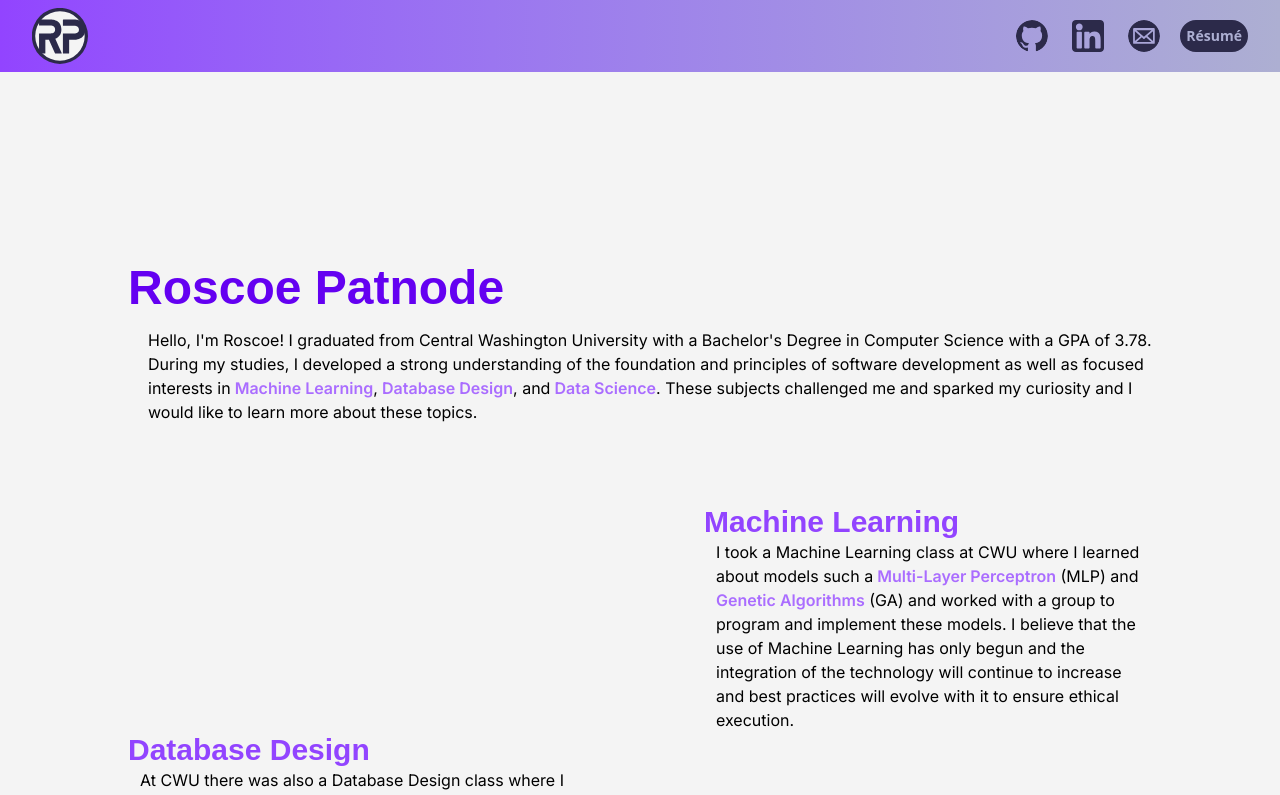
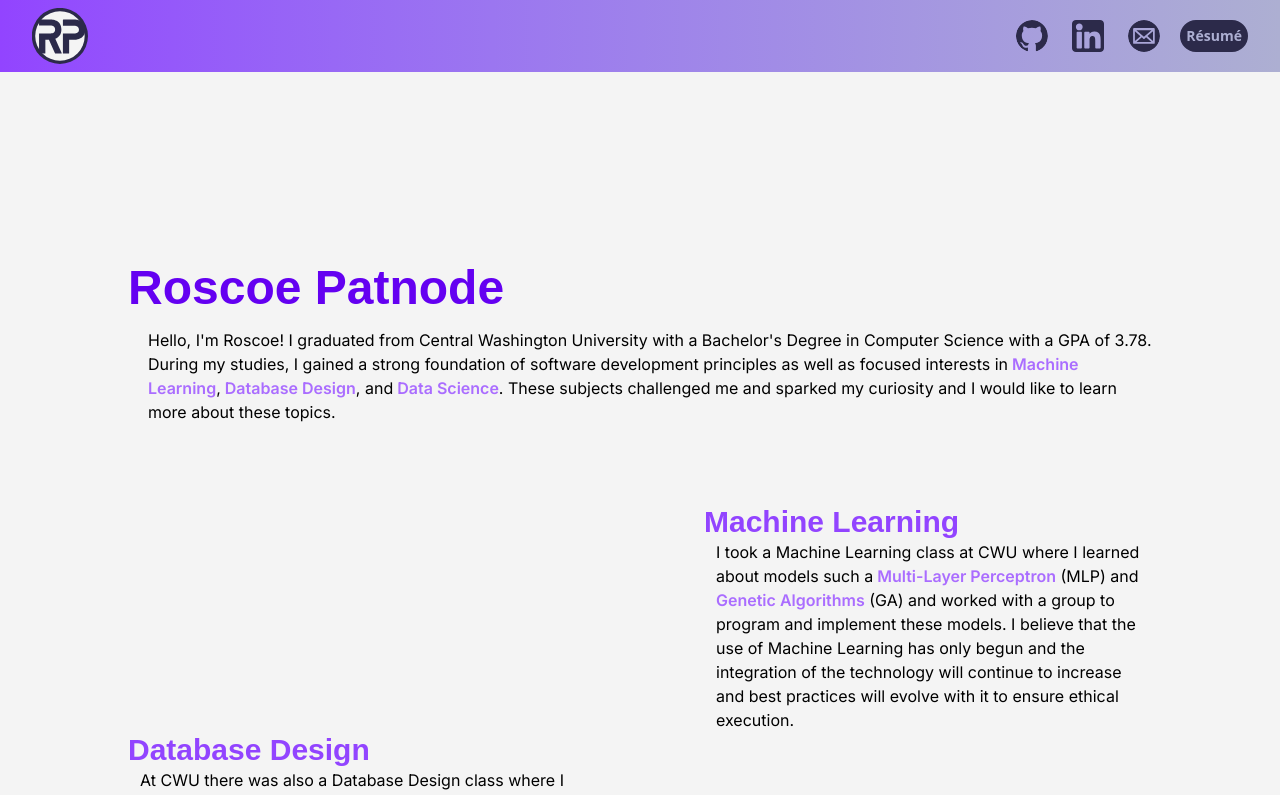
Before and after one commit to roscoe-patnode/Web-Portfolio, a React (Vite) app: page / in a window 1280 px wide. Shown: the top 795 px of the page. Built offline with nearby package versions, Linux system fonts and the light colour scheme; no server answers; a web font is replaced by a local one; what aws-amplify would draw is missing.

Commit message:
Changed wording in intro

```diff
--- a/src/components/Introduction.tsx
+++ b/src/components/Introduction.tsx
@@ -6,7 +6,7 @@ function Introduction() {
           <div className="font-lexend-exa text-5xl text-header font-semibold pb-4 pt-8">Roscoe Patnode</div>
           <div className="font-inter pl-5">
             Hello, I'm Roscoe! I graduated from Central Washington University with a Bachelor's Degree in Computer Science with a GPA of 3.78.
-            During my studies, I developed a strong understanding of the foundation and principles of software development as well as focused interests in
+            During my studies, I gained a strong foundation of software development principles as well as focused interests in
             <span className="text-highlight font-semibold"> Machine Learning</span>,
             <span className="text-highlight font-semibold"> Database Design</span>, and
             <span className="text-highlight font-semibold"> Data Science</span>. These subjects challenged me and sparked my curiosity and I would like to learn more about these topics.
```
